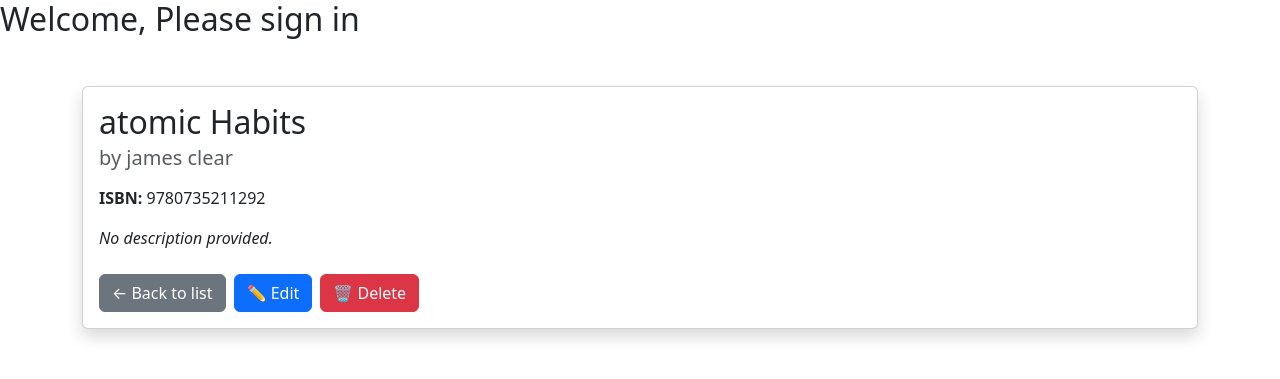
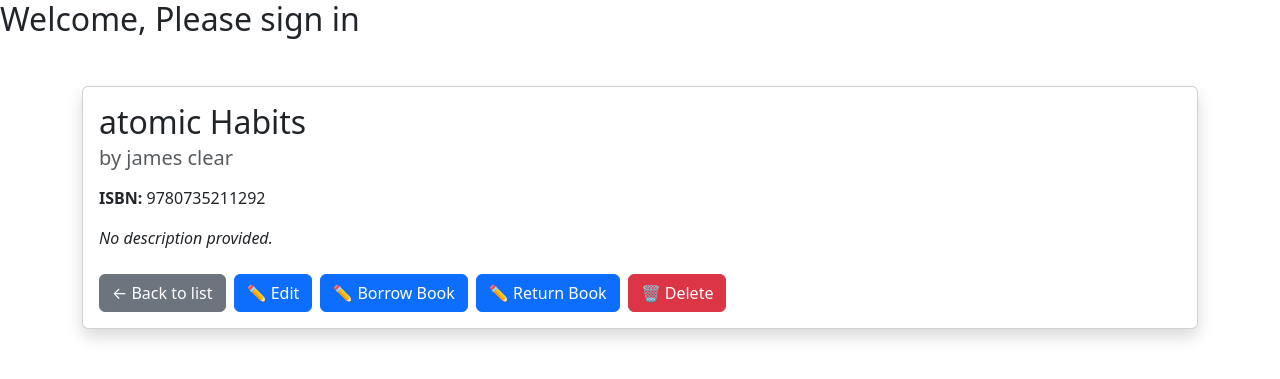
Before and after one commit to millenium-l/Library-management-system, a Django app: page /library/book_detail/1/ in a window 1280 px wide. Shown: the top 379 px of the page. Run offline with Django 5.2, Linux system fonts and the light colour scheme; a user stored in the database is signed in; data comes from the database, SQL or seed files in the repository; both versions use the stored data as it was after the commit.

Commit message:
book_issue_made

```diff
--- a/library_project/library_app/forms.py
+++ b/library_project/library_app/forms.py
@@ -18,7 +18,7 @@
             'added_by': forms.Select(attrs={'class': 'form-control'}),
         }
 
-class IssueBookForm(forms.ModelForm):
+class IssuedBookForm(forms.ModelForm):
     class Meta:
         model = IssuedBook
         fields = ['user', 'book', 'due_date']
--- a/library_project/library_app/templates/base.html
+++ b/library_project/library_app/templates/base.html
@@ -73,6 +73,7 @@
         <a href="{% url 'dashboard' %}">Dashboard</a>
         <a href="{% url 'book_list' %}">Books</a>
         <a href="{% url 'profile' %}">Profile</a>
+        <a href="{% url 'issued_book' %}">books issued</a>
         <a href="#">Categories</a>
       </div>
 
--- a/library_project/library_app/templates/library_app/book_detail.html
+++ b/library_project/library_app/templates/library_app/book_detail.html
@@ -21,6 +21,12 @@
         <a href="{% url 'book_update' book.id %}" class="btn btn-primary"
           >✏️ Edit</a
         >
+        <a href="{% url 'issued_book' %}" class="btn btn-primary"
+          >✏️ Borrow Book</a
+        >
+        <a href="{% url 'return_book' book.id %}" class="btn btn-primary"
+          >✏️ Return Book</a
+        >
         <a href="{% url 'book_delete' book.id %}" class="btn btn-danger"
           >🗑️ Delete</a
         >
--- a/library_project/library_app/urls.py
+++ b/library_project/library_app/urls.py
@@ -1,11 +1,12 @@
 from django.urls import path
-from .views import  dashboard, book_list, book_detail, issued_books, profile, book_create, book_update, book_delete
+from .views import  dashboard, book_list, book_detail, book_issue, profile, book_create, book_update, book_delete, return_book
 
 urlpatterns = [
     path('', dashboard, name='dashboard'),
     path('book_list/', book_list, name='book_list'),
     path('book_detail/<int:id>/', book_detail, name='book_detail'),
-    path('issued_books/', issued_books, name='issued_books'),
+    path('issued_book/', book_issue, name='issued_book'),
+    path('return-book/<int:issued_book_id>/', return_book, name='return_book'),
     path('profile/', profile, name='profile'),
     path('book_create/', book_create, name='book_create'),
     path('book_update/<int:id>/', book_update, name='book_update'),
--- a/library_project/library_app/views.py
+++ b/library_project/library_app/views.py
@@ -1,10 +1,11 @@
 from django.shortcuts import render, get_object_or_404, redirect
 from .models import Book, IssuedBook
-from .forms import BookForm
+from .forms import BookForm, IssuedBookForm
 from django.core.paginator import Paginator, EmptyPage, PageNotAnInteger
 from django.contrib.auth.decorators import login_required
 from django.contrib import messages
 from datetime import datetime
+from django.utils import timezone
 from django.db.models import Q
 # Create your views here.
 
@@ -75,9 +76,48 @@
     return render(request, 'library_app/book_detail.html', context)
 
 
-def issued_books(request):
-    title = "Issued Books"
-    return render(request, 'library_app/issued_books.html', {'title': title})
+@login_required
+def book_issue(request):
+    if not request.user.is_staff:  # Only librarian can issue books
+        messages.error(request, "You are not authorized to issue books.")
+        return redirect('book_list')
+
+    if request.method == 'POST':
+        form = IssuedBookForm(request.POST)
+        if form.is_valid():
+            issued_book = form.save(commit=False)
+
+            # Check if book is available
+            if issued_book.book.available_copies < 1:
+                messages.error(request, "No available copies for this book.")
+            else:
+                issued_book.save()
+                # Reduce available copies count
+                issued_book.book.available_copies -= 1
+                issued_book.book.save()
+                messages.success(request, "Book issued successfully.")
+                return redirect('dashboard')
+    else:
+        form = IssuedBookForm()
+
+    return render(request, 'library_app/issued_book.html', {'form': form})
+
+
+@login_required
+def return_book(request, issued_book_id):
+    issued_book = get_object_or_404(IssuedBook, id=issued_book_id)
+    if request.method == 'POST':
+        issued_book.return_date = timezone.now().date()
+        issued_book.save()
+        # Increase available copies
+        issued_book.book.available_copies += 1
+        issued_book.book.save()
+        messages.success(request, "Book returned successfully.")
+        return redirect('dashboard')
+
+    return render(request, 'library_app/return_book.html', {'issued_book': issued_book})
+
+
 
 @login_required
 def book_create(request):
```
Also changed, not shown: library_project/library_app/templates/library_app/issued_book.html (added, +8 -0 lines), library_project/library_app/templates/library_app/return_book.html (added, +11 -0 lines), library_project/db.sqlite3, library_project/library_app/templates/library_app/book_form.html (deleted), library_project/library_app/templates/library_app/issued_books.html (deleted).
